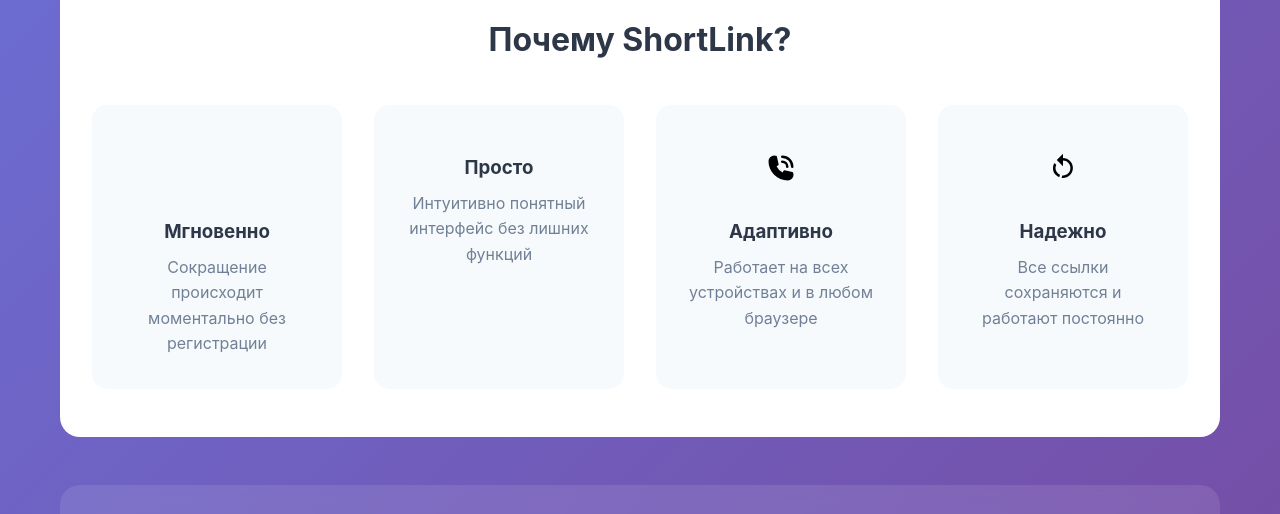
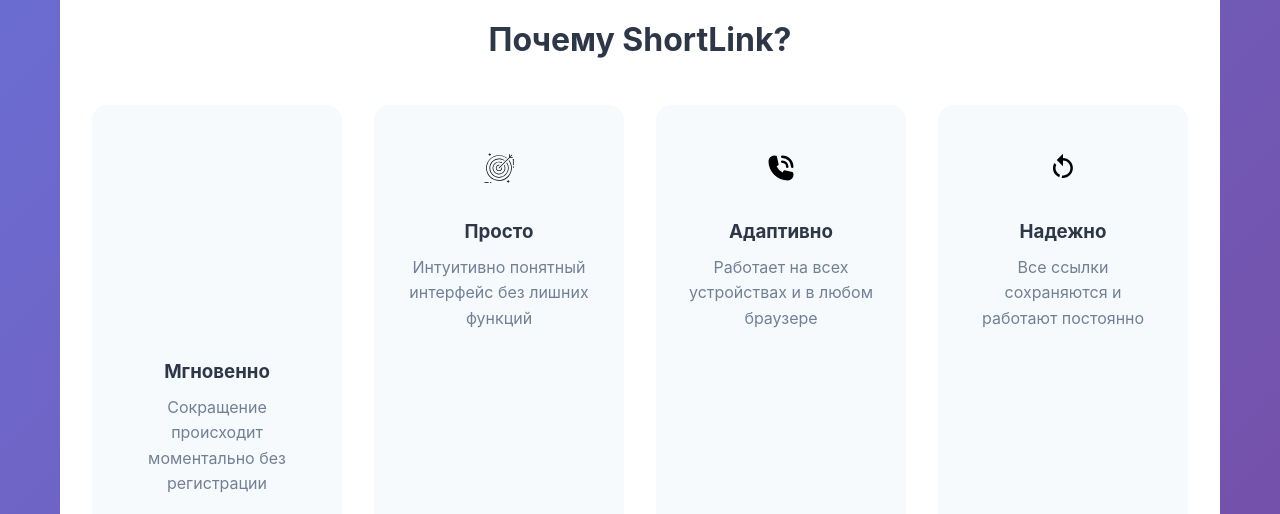
Before and after one commit to EtiihW/ShortLink, a website: page public/index.html in a window 1280 px wide. Shown: the part 1160-1674 px from the top of the page. Drawn offline with Linux system fonts and the light colour scheme; no server answers.

Commit message:
Update index.html

```diff
--- a/public/index.html
+++ b/public/index.html
@@ -91,7 +91,7 @@
                 <div class="feature-grid">
                     <div class="feature">
                         <div class="feature-icon">
-                            <svg width="30" height="30" viewBox="0 0 30 30">
+                            <svg viewBox="0 0 30 30">
                                 <path d="M14.999994,0 -11.2422196,9.9235 2.2484301,0 0,12.8177 6.7453475,0 0,7.5644 4.651059,0 1.3e-5,7.5644 6.591159,0 0,-12.8177 2.248444,0 -11.242237,-9.9235 0,0 0,0 z" transform="translate(0,1025.9915)" style="font-size:12px;fill:none;stroke:none"/>
                                 <path style="fill:#1a1a1a;fill-opacity:1;stroke:none" d="m 22.865805,0 -13.0911801,13.0911 4.1340501,0 -6.7744801,11.7338 14.2494401,-14.2494 -4.54667,0 z" transform="translate(0,1024.9498)"/>
                             </svg>
@@ -101,6 +101,7 @@
                     </div>
                     <div class="feature">
                         <div class="feature-icon">
+                            <svg width="30" height="30" viewBox="0 0 65 65">
                                 <g>
                                     <path d="M9.5,62.8h-8c-0.4,0-0.8,0.3-0.8,0.8s0.3,0.8,0.8,0.8h8c0.4,0,0.8-0.3,0.8-0.8S9.9,62.8,9.5,62.8z"/>
                                     <path d="M15.5,62.8h-2c-0.4,0-0.8,0.3-0.8,0.8s0.3,0.8,0.8,0.8h2c0.4,0,0.8-0.3,0.8-0.8S15.9,62.8,15.5,62.8z"/>
```
